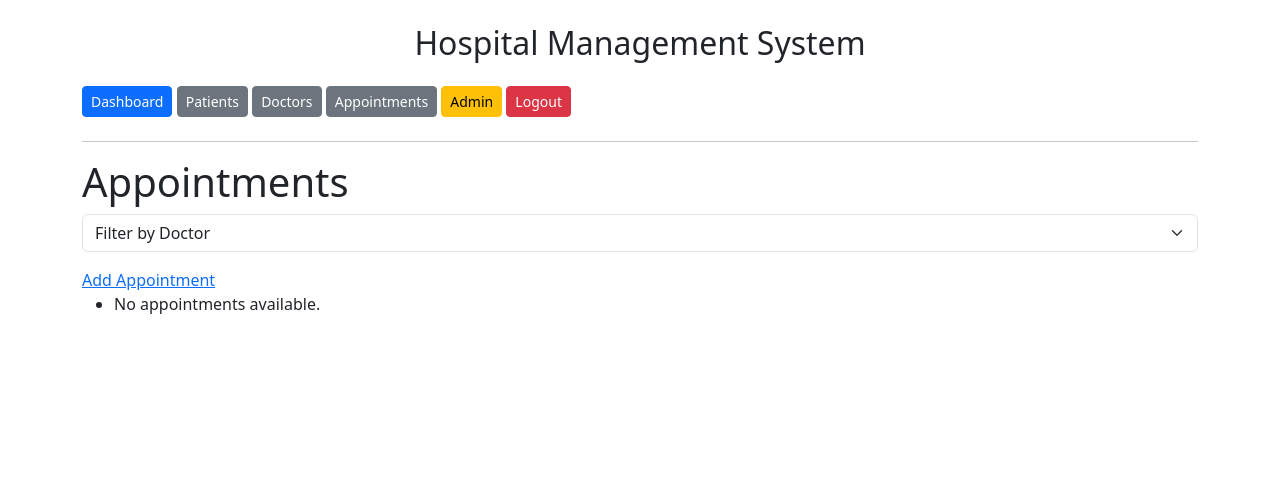
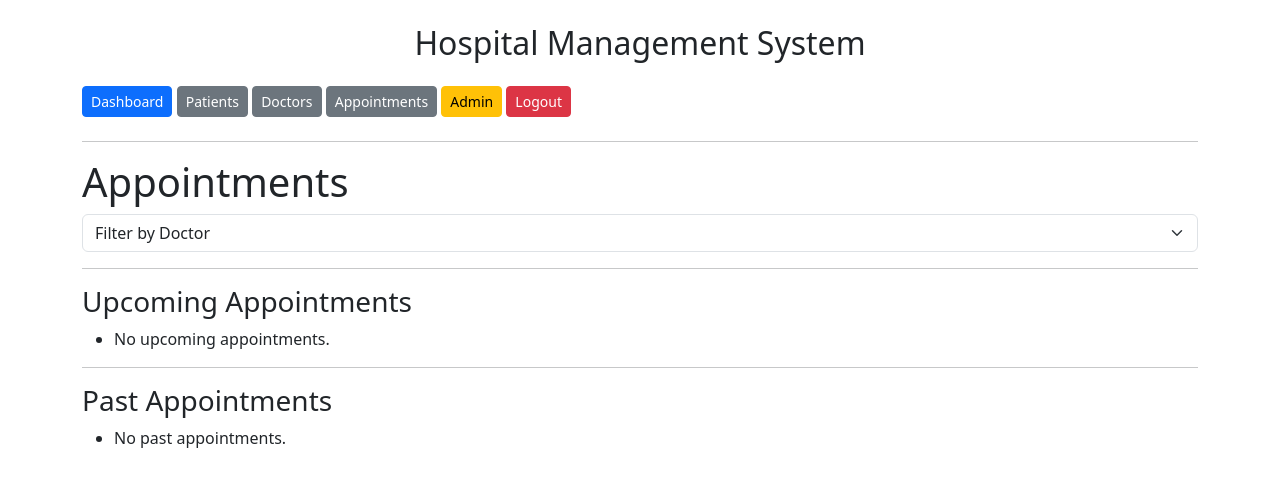
Before and after one commit to KavyaRKoladiya/HMS, a Django app: page /appointments/ in a window 1280 px wide. Shown: the top 487 px of the page. Run offline with Django 5.2, Linux system fonts and the light colour scheme; the visitor is signed in with stand-in values (Sample User, id 1); data that the repository does not hold is empty.

Commit message:
Added date-based separation and sorting for upcoming and past appointments

```diff
--- a/appointments/views.py
+++ b/appointments/views.py
@@ -1,24 +1,30 @@
 from django.contrib.auth.decorators import login_required
 from hms.decorators import role_required
+
 from django.shortcuts import render, redirect
 from .models import Appointment
 from .forms import AppointmentForm
+from django.utils import timezone
 
 @login_required
 @role_required(['Admin', 'Receptionist', 'Doctor'])
 def appointment_list(request):
-    doctor_id = request.GET.get('doctor')
+    now = timezone.now()
 
-    if doctor_id:
-        appointments = Appointment.objects.filter(doctor_id=doctor_id)
-    else:
-        appointments = Appointment.objects.all()
+    upcoming_appointments = Appointment.objects.filter(
+        appointment_date__gte=now
+    ).order_by('appointment_date')
+
+    past_appointments = Appointment.objects.filter(
+        appointment_date__lt=now
+    ).order_by('-appointment_date')
 
     from doctors.models import Doctor
     doctors = Doctor.objects.all()
 
     context = {
-        'appointments': appointments,
+        'upcoming_appointments': upcoming_appointments,
+        'past_appointments': past_appointments,
         'doctors': doctors,
     }
 
--- a/templates/appointments/appointment_list.html
+++ b/templates/appointments/appointment_list.html
@@ -2,6 +2,8 @@
 
 {% block content %}
 <h1>Appointments</h1>
+
+<!-- Filter Dropdown -->
 <form method="GET" class="mb-3">
     <select name="doctor" class="form-select" onchange="this.form.submit()">
         <option value="">Filter by Doctor</option>
@@ -13,19 +15,32 @@
     </select>
 </form>
 
+<hr>
 
-<a href="/appointments/add/">Add Appointment</a>
-
+<h3>Upcoming Appointments</h3>
 <ul>
-    {% for appointment in appointments %}
+    {% for appointment in upcoming_appointments %}
         <li>
             {{ appointment.patient }} with {{ appointment.doctor }}
             on {{ appointment.appointment_date }}
-            | <a href="/appointments/edit/{{ appointment.id }}/">Edit</a>
-            | <a href="/appointments/delete/{{ appointment.id }}/">Delete</a>
         </li>
     {% empty %}
-        <li>No appointments available.</li>
+        <li>No upcoming appointments.</li>
     {% endfor %}
 </ul>
+
+<hr>
+
+<h3>Past Appointments</h3>
+<ul>
+    {% for appointment in past_appointments %}
+        <li>
+            {{ appointment.patient }} with {{ appointment.doctor }}
+            on {{ appointment.appointment_date }}
+        </li>
+    {% empty %}
+        <li>No past appointments.</li>
+    {% endfor %}
+</ul>
+
 {% endblock %}
```
